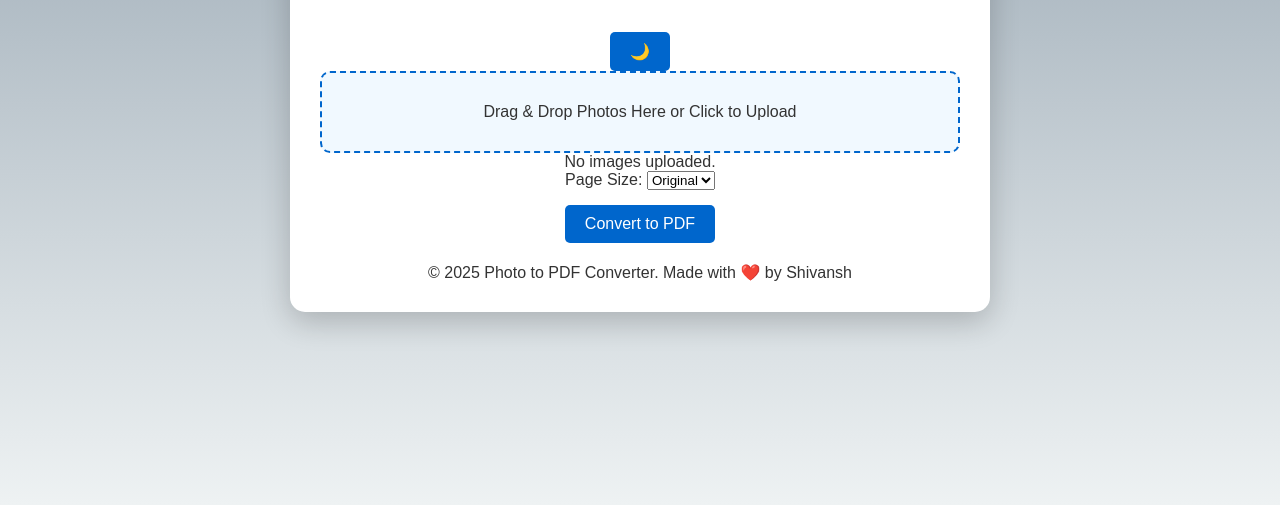
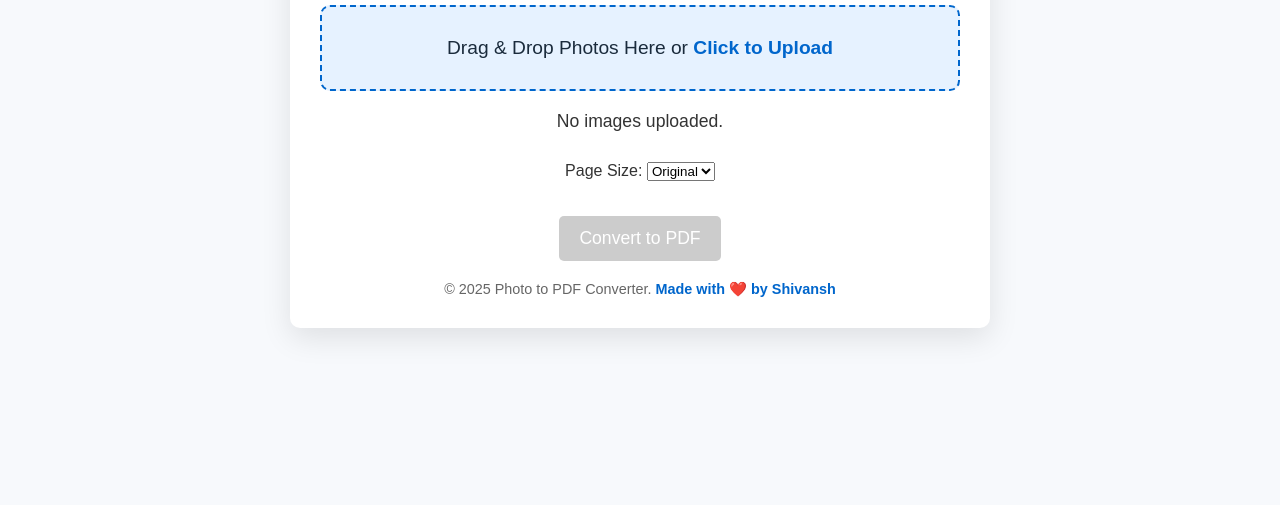
Before and after one commit to shivanshop535/jpg2pdf-by-shivansh, a plain HTML site: page index.html in a window 1280 px wide. Shown: the part 295-800 px from the top of the page. Drawn offline with Linux system fonts and the light colour scheme; a script that the page names is missing.

Commit message:
Update style.css

```diff
--- a/style.css
+++ b/style.css
@@ -7,28 +7,29 @@
 
 body {
   font-family: 'Arial', sans-serif;
-  background: linear-gradient(to bottom, #8e9eab, #eef2f3);
+  background: #f7f9fc;
   color: #333;
   display: flex;
   justify-content: center;
   align-items: center;
   height: 100vh;
+  overflow: hidden;
 }
 
 .container {
   text-align: center;
   max-width: 700px;
   width: 90%;
-  background: #fff;
-  border-radius: 15px;
-  box-shadow: 0 10px 30px rgba(0, 0, 0, 0.2);
+  background: #ffffff;
+  border-radius: 10px;
+  box-shadow: 0 10px 30px rgba(0, 0, 0, 0.1);
   padding: 30px;
 }
 
 header h1 {
-  font-size: 2.2rem;
+  font-size: 2.4rem;
   margin-bottom: 10px;
-  color: #333;
+  color: #1a2b3c;
 }
 
 header p {
@@ -42,12 +43,40 @@ header p {
   border-radius: 10px;
   padding: 30px;
   cursor: pointer;
-  background: #f1f9ff;
+  background: #e6f2ff;
   transition: background 0.3s ease;
 }
 
 .upload-area:hover {
-  background: #e0f3ff;
+  background: #cce0ff;
+}
+
+.upload-area p {
+  font-size: 1.2rem;
+  color: #1a2b3c;
+}
+
+.upload-area span {
+  color: #0066cc;
+  font-weight: bold;
+  cursor: pointer;
+}
+
+#preview-container {
+  margin-top: 20px;
+}
+
+#image-count {
+  margin-bottom: 10px;
+  font-size: 1.1rem;
+  color: #333;
+}
+
+#preview {
+  display: flex;
+  flex-wrap: wrap;
+  gap: 10px;
+  justify-content: center;
 }
 
 #preview img {
@@ -55,29 +84,93 @@ header p {
   height: 100px;
   object-fit: cover;
   border-radius: 10px;
+  box-shadow: 0 2px 5px rgba(0, 0, 0, 0.1);
 }
 
 button {
   margin-top: 15px;
-  padding: 10px 20px;
-  font-size: 1rem;
+  padding: 12px 20px;
+  font-size: 1.1rem;
   color: #fff;
   background: #0066cc;
   border: none;
   border-radius: 5px;
   cursor: pointer;
+  transition: background 0.3s ease;
 }
 
 button:hover {
   background: #004c99;
 }
 
+button:disabled {
+  background: #ccc;
+  cursor: not-allowed;
+}
+
+#options {
+  margin: 20px 0;
+}
+
 #status-message {
   margin-top: 20px;
-  font-size: 1rem;
+  font-size: 1.1rem;
   color: #333;
 }
 
-#ad-container {
+footer {
   margin-top: 20px;
+  font-size: 0.9rem;
+  color: #666;
 }
+
+footer span {
+  color: #0066cc;
+  font-weight: bold;
+}
+
+/* Dark Theme Styles */
+body.dark-theme {
+  background: #121212;
+  color: #fff;
+}
+
+.container.dark-theme {
+  background: #333;
+  color: #fff;
+}
+
+.upload-area.dark-theme {
+  background: #444;
+  border-color: #bbb;
+}
+
+.upload-area.dark-theme:hover {
+  background: #555;
+}
+
+button.dark-theme {
+  background: #444;
+  color: #fff;
+}
+
+button.dark-theme:hover {
+  background: #666;
+}
+
+/* Dark theme button specific */
+#theme-toggle {
+  position: absolute;
+  top: 20px;
+  right: 20px;
+  font-size: 1.5rem;
+  background: transparent;
+  border: none;
+  cursor: pointer;
+  color: #333;
+  transition: color 0.3s ease;
+}
+
+body.dark-theme #theme-toggle {
+  color: #fff;
+}
```
